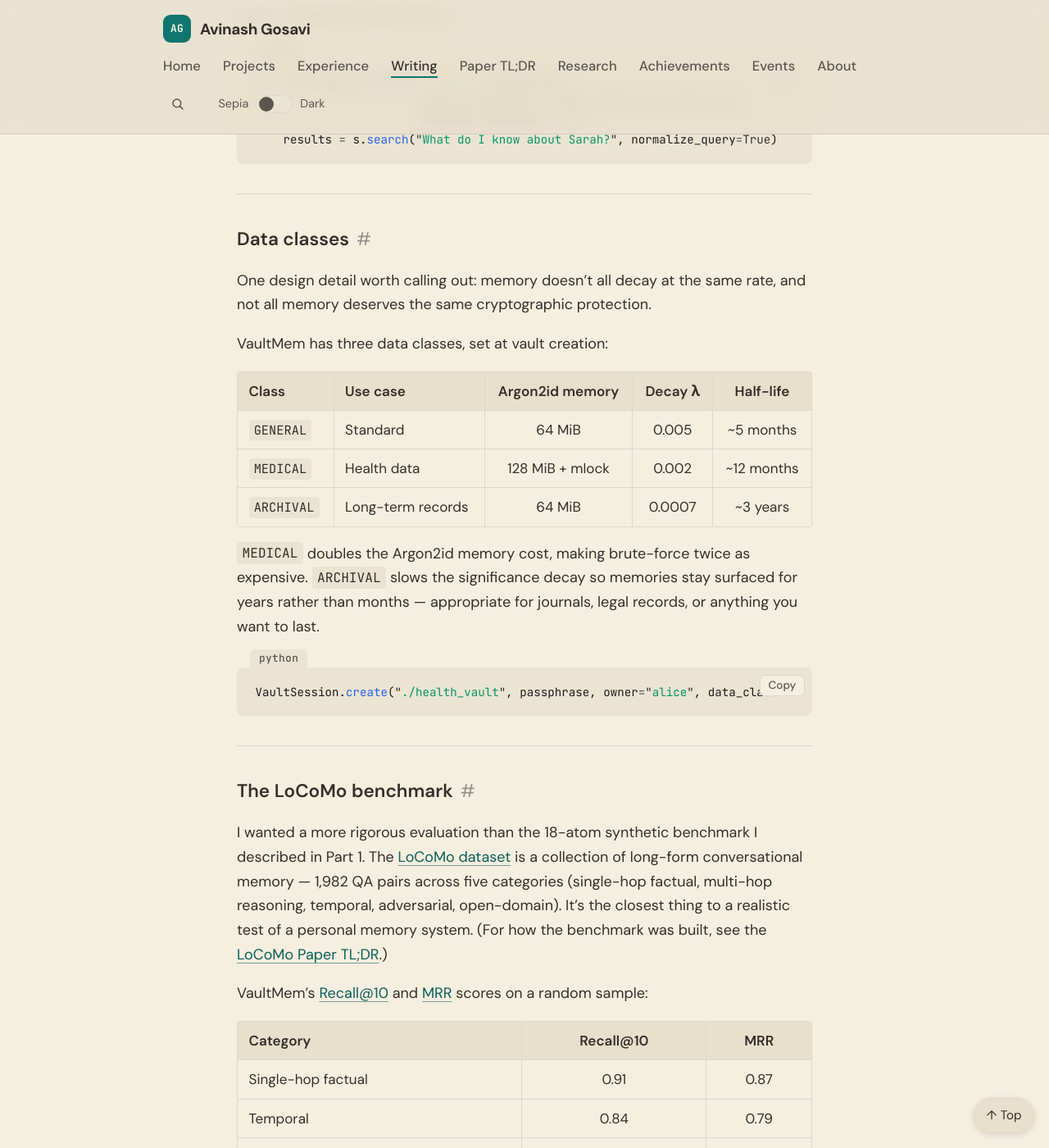
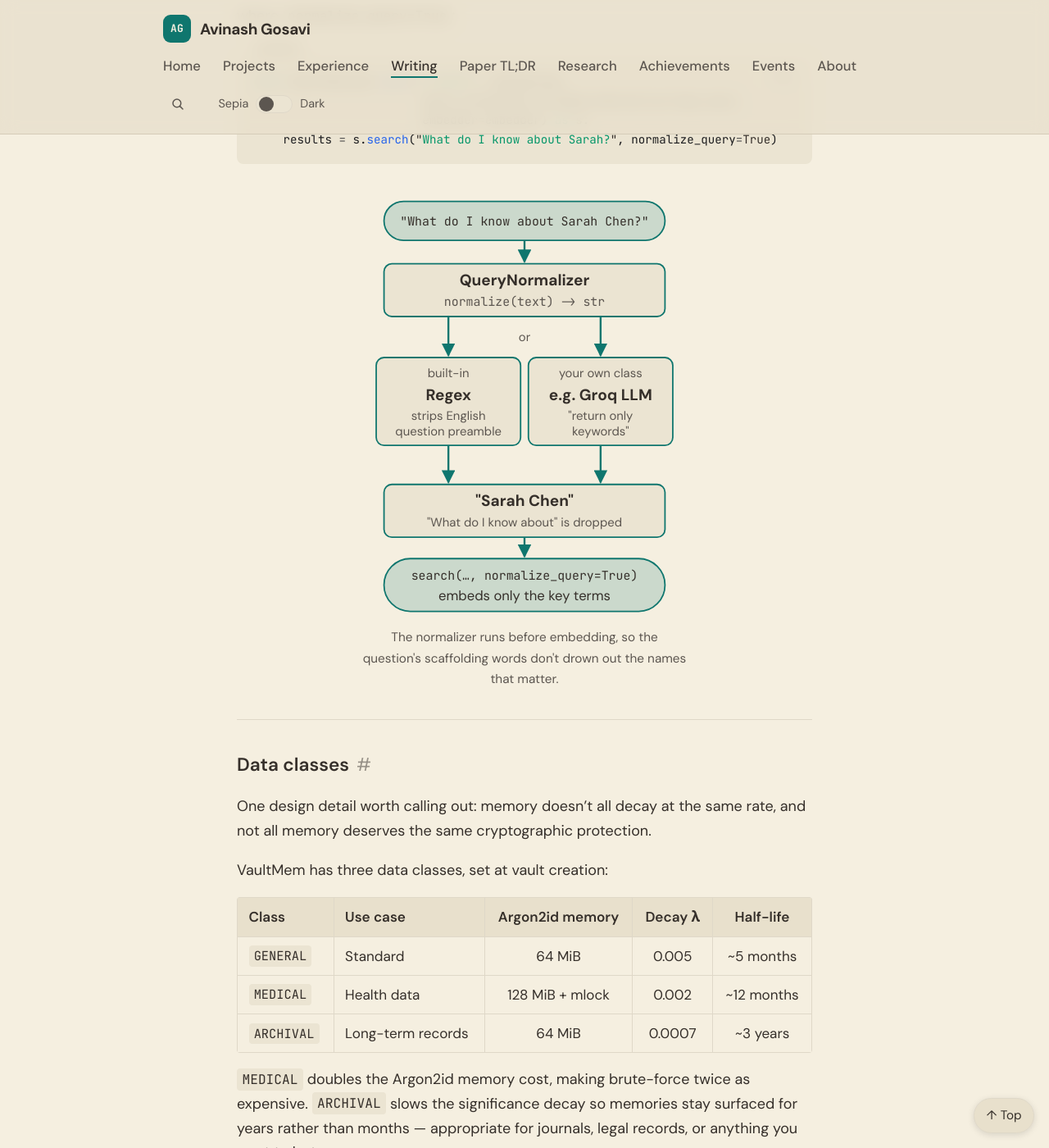
Before and after one commit to aag1091-alt/avinashgosavi.com, a Jekyll site: the page built from _posts/2026-03-28-vaultmem-part-2-multimodal-temporal-backends.md, in a window 1280 px wide and 1400 px high, scrolled down 8245 px. Shown: the whole window at 82% size. Built offline with Jekyll 4.4.1, drawn with Linux system fonts in a browser that asks for light colours.

Commit message:
Design: query-normalizer diagram on VaultMem Part 2
Co-Authored-By: Claude <noreply@anthropic.com>

````diff
--- a/_data/changelog.yml
+++ b/_data/changelog.yml
@@ -1,5 +1,9 @@
 # Public changelog shown on /changelog and (latest 3) on the homepage.
 # Newest first. desk: Writing | Design | Engineering
+- date: 2026-10-24
+  desk: Design
+  text: VaultMem Part 2's query normalizer section now has a diagram in the sepia and dark themes showing how a question like "What do I know about Sarah Chen?" is trimmed to "Sarah Chen" before it is embedded.
+  link: /post/vaultmem-part-2-multimodal-temporal-backends/
 - date: 2026-10-24
   desk: Design
   text: Printing the Projects page while in the dark theme now gives each category its readable light-theme color on white paper instead of faint pastels.
--- /dev/null
+++ b/_includes/diagrams/vaultmem-query-normalizer.html
@@ -0,0 +1,40 @@
+<figure class="diagram">
+<svg viewBox="0 0 336 436" role="img" aria-labelledby="vm-qn-title vm-qn-desc" xmlns="http://www.w3.org/2000/svg">
+  <title id="vm-qn-title">How VaultMem's query normalizer strips question framing before search</title>
+  <desc id="vm-qn-desc">The question "What do I know about Sarah Chen?" goes to a QueryNormalizer, any object with normalize(text) returning a string. Two kinds plug in: the built-in RegexQueryNormalizer, which strips common English question preamble, or your own class, such as the demo's Groq-backed normalizer that asks an LLM to return only keywords. Either way the result is "Sarah Chen"; the question scaffolding "What do I know about" is dropped. search with normalize_query=True then embeds only those key terms.</desc>
+  <defs>
+    <marker id="vm-qn-arrow" viewBox="0 0 10 10" refX="9" refY="5" markerWidth="7" markerHeight="7" orient="auto-start-reverse">
+      <path class="dg-head" d="M0 0 L10 5 L0 10 z"/>
+    </marker>
+  </defs>
+  <rect class="dg-pill" x="24" y="8" width="288" height="40" rx="20"/>
+  <text class="dg-body dg-mono" x="168" y="33" text-anchor="middle">"What do I know about Sarah Chen?"</text>
+  <line class="dg-line" x1="168" y1="48" x2="168" y2="70" marker-end="url(#vm-qn-arrow)"/>
+  <rect class="dg-box" x="24" y="72" width="288" height="54" rx="8"/>
+  <text class="dg-strong" x="168" y="94" text-anchor="middle">QueryNormalizer</text>
+  <text class="dg-note dg-mono" x="168" y="115" text-anchor="middle">normalize(text) -&gt; str</text>
+  <line class="dg-line" x1="90" y1="126" x2="90" y2="166" marker-end="url(#vm-qn-arrow)"/>
+  <line class="dg-line" x1="246" y1="126" x2="246" y2="166" marker-end="url(#vm-qn-arrow)"/>
+  <text class="dg-note" x="168" y="151" text-anchor="middle">or</text>
+  <rect class="dg-box" x="16" y="168" width="148" height="90" rx="8"/>
+  <text class="dg-note" x="90" y="188" text-anchor="middle">built-in</text>
+  <text class="dg-strong" x="90" y="212" text-anchor="middle">Regex</text>
+  <text class="dg-note" x="90" y="232" text-anchor="middle">strips English</text>
+  <text class="dg-note" x="90" y="248" text-anchor="middle">question preamble</text>
+  <rect class="dg-box" x="172" y="168" width="148" height="90" rx="8"/>
+  <text class="dg-note" x="246" y="188" text-anchor="middle">your own class</text>
+  <text class="dg-strong" x="246" y="212" text-anchor="middle">e.g. Groq LLM</text>
+  <text class="dg-note" x="246" y="232" text-anchor="middle">"return only</text>
+  <text class="dg-note" x="246" y="248" text-anchor="middle">keywords"</text>
+  <line class="dg-line" x1="90" y1="258" x2="90" y2="296" marker-end="url(#vm-qn-arrow)"/>
+  <line class="dg-line" x1="246" y1="258" x2="246" y2="296" marker-end="url(#vm-qn-arrow)"/>
+  <rect class="dg-box" x="24" y="298" width="288" height="54" rx="8"/>
+  <text class="dg-strong" x="168" y="320" text-anchor="middle">"Sarah Chen"</text>
+  <text class="dg-note" x="168" y="341" text-anchor="middle">"What do I know about" is dropped</text>
+  <line class="dg-line" x1="168" y1="352" x2="168" y2="372" marker-end="url(#vm-qn-arrow)"/>
+  <rect class="dg-pill" x="24" y="374" width="288" height="54" rx="27"/>
+  <text class="dg-body dg-mono" x="168" y="396" text-anchor="middle">search(…, normalize_query=True)</text>
+  <text class="dg-body" x="168" y="417" text-anchor="middle">embeds only the key terms</text>
+</svg>
+<figcaption>The normalizer runs before embedding, so the question's scaffolding words don't drown out the names that matter.</figcaption>
+</figure>
--- a/_posts/2026-03-28-vaultmem-part-2-multimodal-temporal-backends.md
+++ b/_posts/2026-03-28-vaultmem-part-2-multimodal-temporal-backends.md
@@ -237,6 +237,8 @@ with VaultSession.open("./vault", passphrase,
     results = s.search("What do I know about Sarah?", normalize_query=True)
 ```
 
+{% include diagrams/vaultmem-query-normalizer.html %}
+
 ---
 
 ## Data classes
````
